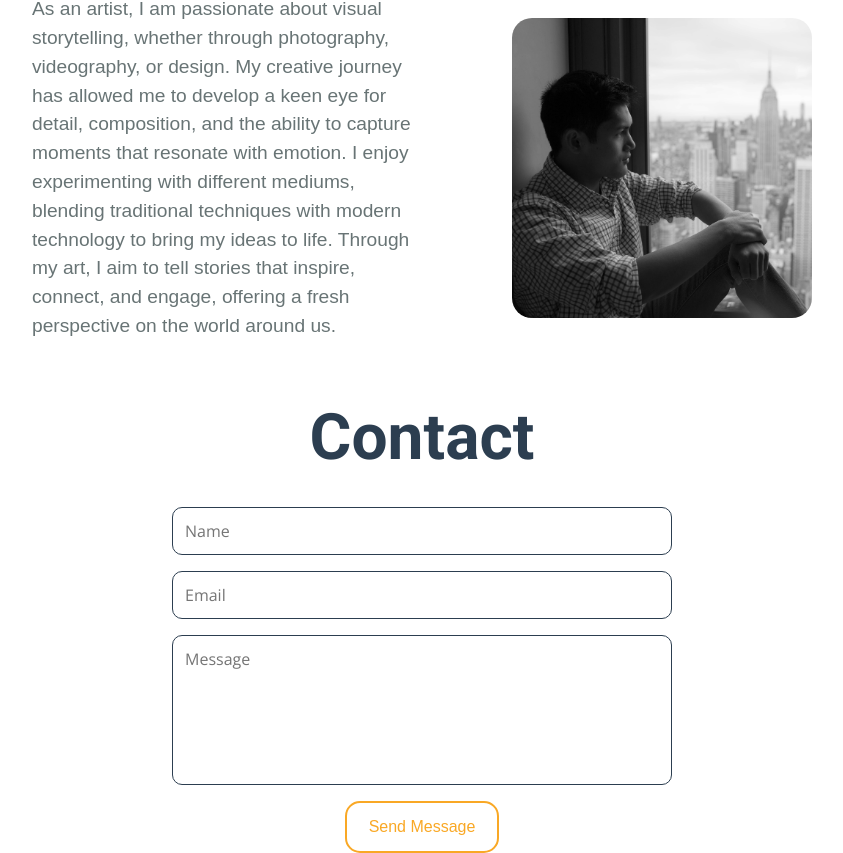
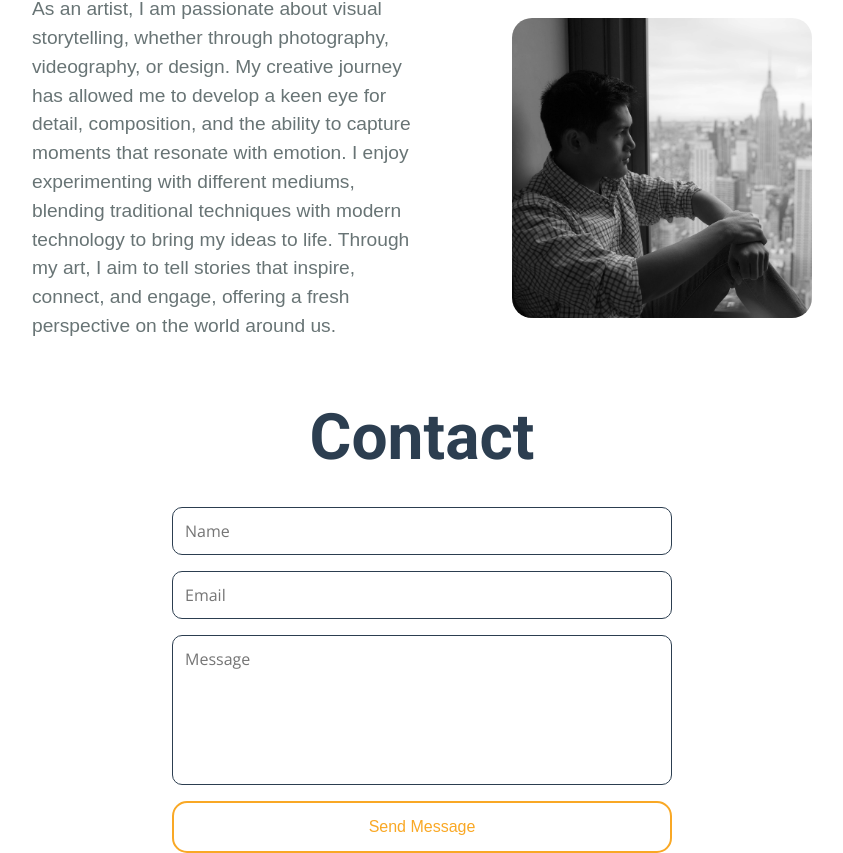
Before and after one commit to aaronestre/portfolio, a React (Vite) app: page / in a window 1280 px wide. Shown: the part 1395-2248 px from the top of the page, without its empty margins (218-1061 px from the left). Built offline with nearby package versions, Linux system fonts and the light colour scheme.

Commit message:
Update Contact section button width to match other form elements

```diff
--- a/src/styles/Contact.css
+++ b/src/styles/Contact.css
@@ -64,7 +64,8 @@
     border-radius: 15px;
     transition: transform 0.2s ease-in-out;
     cursor: pointer;
-    width: 15%;
+    max-width: 500px;
+    width: 100%;
 }
 
 .contact-button:hover {
```
